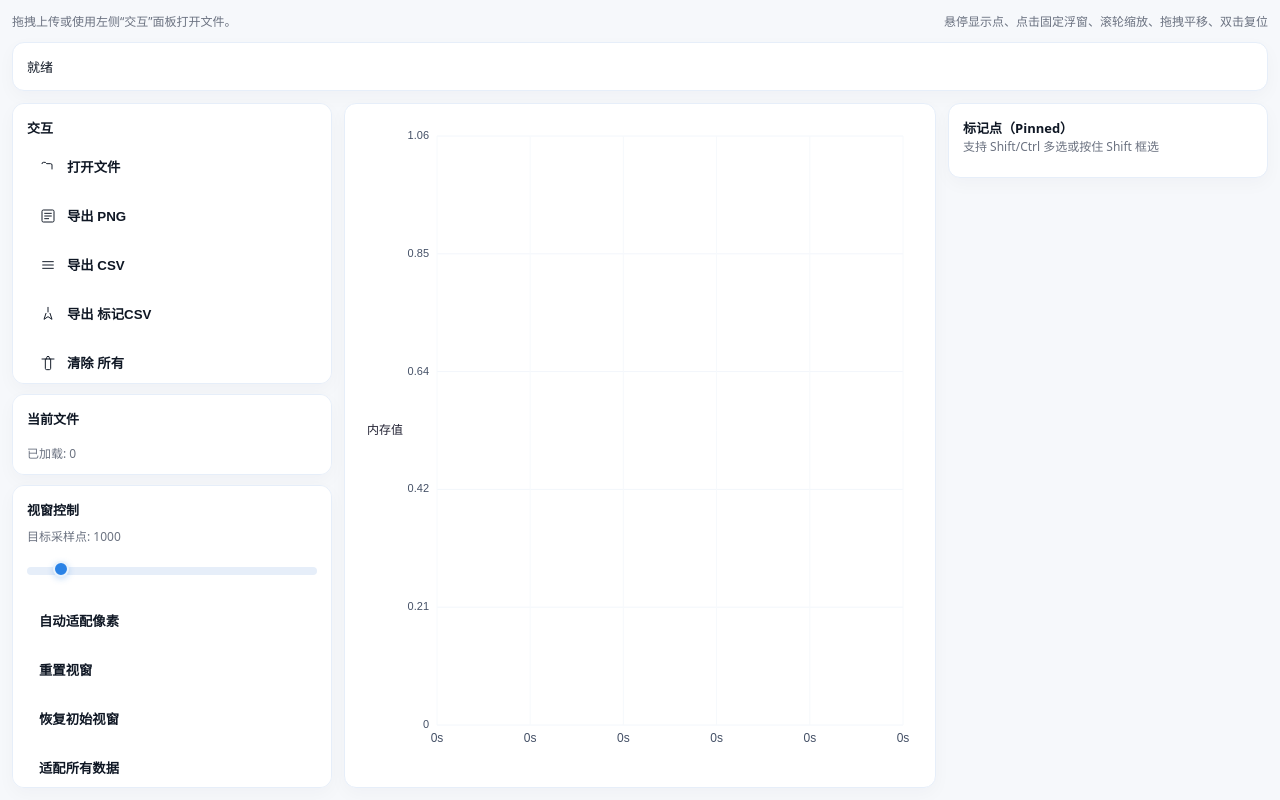
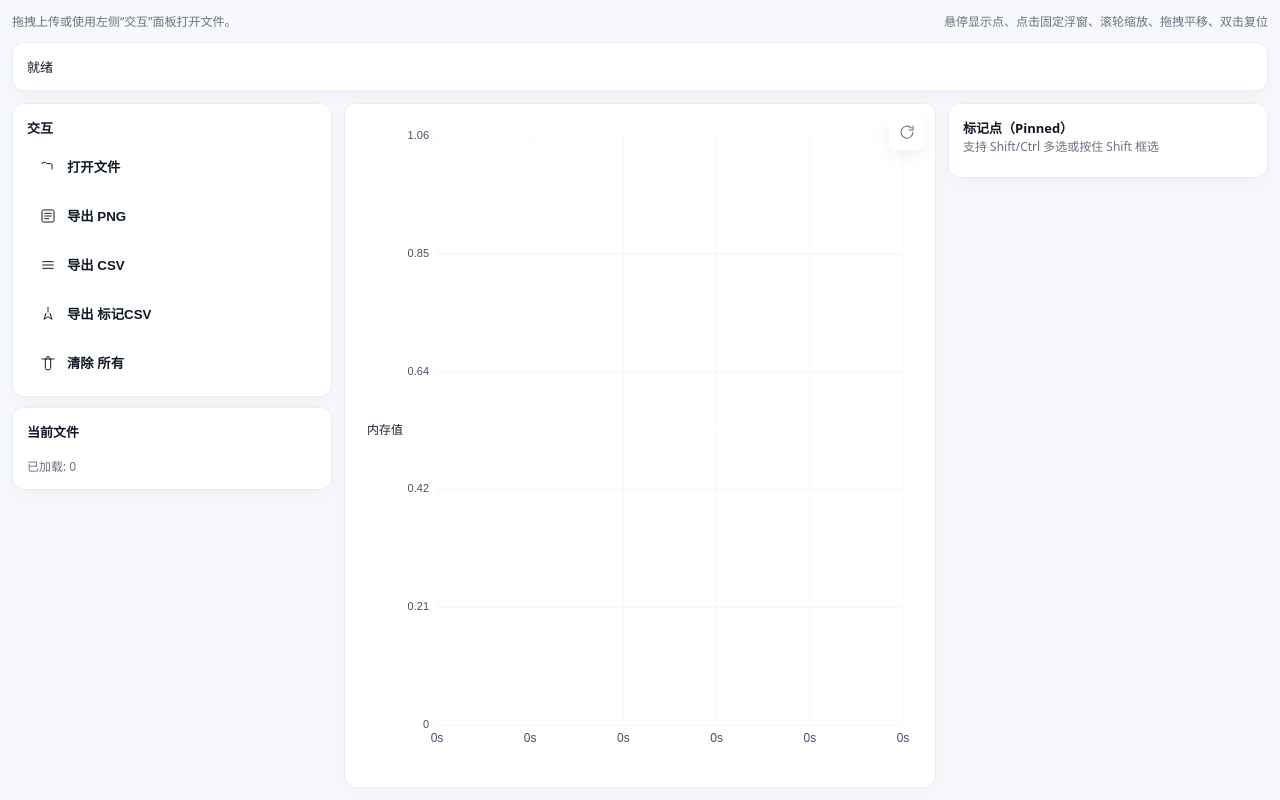
Before and after one commit to hovsid/MemDumpView, a website built with Vite: page index.html in a window 1280 px wide. Built offline with nearby package versions, Linux system fonts and the light colour scheme; files whose address does not match are found by name.

Commit message:
remove redundant card

```diff
--- a/src/components/Sidebar.js
+++ b/src/components/Sidebar.js
@@ -44,21 +44,6 @@ export class Sidebar {
         <div id="legend" class="legend" style="margin-top:8px;"></div>
         <div class="small" style="margin-top:8px">已加载: <span id="seriesCount">0</span></div>
       </div>
-      <div class="box" aria-label="视窗控制">
-        <strong>视窗控制</strong>
-        <div class="control-inline" style="margin-top:8px; display:flex; align-items:center; gap:10px;">
-          <div style="flex:1; min-width:0;">
-            <label style="display:block; font-size:12px; color:var(--muted); margin-bottom:6px;">目标采样点: <span id="globalTarget">1000</span></label>
-            <input id="targetPoints" type="range" min="50" max="10000" step="10" value="1000" />
-          </div>
-        </div>
-        <div style="margin-top:8px;">
-          <button id="autoFit" class="card-btn">自动适配像素</button>
-          <button id="zoomReset" class="card-btn">重置视窗</button>
-          <button id="resetOriginal" class="card-btn">恢复初始视窗</button>
-          <button id="fitAll" class="card-btn">适配所有数据</button>
-        </div>
-      </div>
     `;
     this._refs = {
       openFile: this.el.querySelector('#openFile'),
@@ -67,12 +52,6 @@ export class Sidebar {
       exportPinned: this.el.querySelector('#exportPinned'),
       clearAll: this.el.querySelector('#clearAll'),
       legend: this.el.querySelector('#legend'),
-      targetPoints: this.el.querySelector('#targetPoints'),
-      globalTarget: this.el.querySelector('#globalTarget'),
-      autoFit: this.el.querySelector('#autoFit'),
-      zoomReset: this.el.querySelector('#zoomReset'),
-      resetOriginal: this.el.querySelector('#resetOriginal'),
-      fitAll: this.el.querySelector('#fitAll'),
       seriesCount: this.el.querySelector('#seriesCount')
     };
     this._attach();
@@ -84,14 +63,6 @@ export class Sidebar {
     this._refs.exportCsv.addEventListener('click', () => this.onExportCSV());
     this._refs.exportPinned.addEventListener('click', () => this.onExportPinned());
     this._refs.clearAll.addEventListener('click', () => this.onClearAll());
-    this._refs.targetPoints.addEventListener('input', (e) => {
-      this._refs.globalTarget.textContent = e.target.value;
-      this.onTargetChange(Number(e.target.value));
-    });
-    this._refs.autoFit.addEventListener('click', () => this.onAutoFit());
-    this._refs.zoomReset.addEventListener('click', () => this.onZoomReset());
-    this._refs.resetOriginal.addEventListener('click', () => this.onResetOriginal());
-    this._refs.fitAll.addEventListener('click', () => this.onFitAll());
   }
 
   updateLegend(seriesList) {
@@ -112,12 +83,11 @@ export class Sidebar {
       // click toggles visibility via provided callback (main app should set sidebar.legendClick)
       item.addEventListener('click', (ev) => {
         ev.stopPropagation();
-        // toggle visual immediately for snappy feedback; main handler will update actual series visibility/state
         item.style.opacity = (s.visible ? '0.45' : '1');
         this.legendClick(s);
       });
 
-      // explicit hover highlight (ensure visible even if :hover doesn't render due to environment)
+      // explicit hover highlight
       item.addEventListener('mouseenter', () => {
         item.style.transform = 'translateY(-3px)';
         item.style.boxShadow = 'var(--shadow-subtle)';
--- a/src/main.js
+++ b/src/main.js
@@ -21,7 +21,26 @@ const rightbar = document.getElementById('rightbar');
 
 const chart = new Chart(chartWrap);
 
-// tooltip element (hover)
+// add a small reset button in the top-right corner of the chart card
+const resetBtn = document.createElement('button');
+resetBtn.className = 'chart-reset-btn';
+resetBtn.title = '重置视窗';
+resetBtn.innerHTML = `
+  <svg viewBox="0 0 24 24" width="16" height="16" fill="none" xmlns="http://www.w3.org/2000/svg" aria-hidden="true">
+    <path d="M21 12a9 9 0 1 1-2.6-6.1" stroke="currentColor" stroke-width="1.6" stroke-linecap="round" stroke-linejoin="round"/>
+    <path d="M21 3v6h-6" stroke="currentColor" stroke-width="1.6" stroke-linecap="round" stroke-linejoin="round"/>
+  </svg>
+`;
+chartWrap.appendChild(resetBtn);
+resetBtn.addEventListener('click', () => {
+  if (!chart.originalViewSet) { setStatus('尚未记录初始视窗'); return; }
+  chart.viewMinX = chart.originalViewMin;
+  chart.viewMaxX = chart.originalViewMax;
+  chart.resampleInViewAndRender();
+  setStatus('视窗已重置');
+});
+
+// tooltip element
 const tooltip = document.createElement('div');
 tooltip.className = 'tooltip';
 document.body.appendChild(tooltip);
@@ -39,7 +58,7 @@ pinnedListContainer.innerHTML = `<strong>标记点（Pinned）</strong><div clas
 rightbar.appendChild(pinnedListContainer);
 const pinnedList = new PinnedList(document.getElementById('pinnedListRoot'));
 
-// wire sidebar basic actions
+// wire sidebar
 sidebar.onOpenFile = async () => {
   const fi = document.createElement('input');
   fi.type = 'file'; fi.accept = '.csv,text/csv,text/plain'; fi.multiple = true; fi.style.display = 'none';
@@ -76,7 +95,7 @@ sidebar.onExportPinned = () => {
   const url = URL.createObjectURL(blob); const a = document.createElement('a'); a.href = url; a.download = 'pinned.csv'; document.body.appendChild(a); a.click(); a.remove(); URL.revokeObjectURL(url);
 };
 sidebar.onClearAll = () => { chart.seriesList = []; chart.clearPinned(); chart.resampleInViewAndRender(); sidebar.updateLegend([]); pinnedList.setPinned([]); setStatus('已清除所有序列及标记'); };
-sidebar.onTargetChange = (v) => { /* optional: forward to chart.setSampleTarget if implemented */ };
+sidebar.onTargetChange = (v) => { /* optionally forward to chart */ };
 sidebar.onAutoFit = () => { chart.resampleInViewAndRender(); setStatus('已自动适配像素'); };
 sidebar.onZoomReset = () => { chart.viewMinX = 0; chart.viewMaxX = chart.computeGlobalExtents().max; chart.resampleInViewAndRender(); setStatus('视窗已重置'); };
 sidebar.onResetOriginal = () => {
@@ -85,7 +104,7 @@ sidebar.onResetOriginal = () => {
 };
 sidebar.onFitAll = () => { const ext = chart.computeGlobalExtents(); chart.viewMinX = 0; chart.viewMaxX = ext.max; chart.resampleInViewAndRender(); setStatus('已适配所有数据'); };
 
-// --- Ensure legend click toggles visibility (fix for the repeated regression)
+// ensure legend click toggles visibility
 sidebar.legendClick = (series) => {
   series.visible = !series.visible;
   chart.resampleInViewAndRender();
@@ -100,7 +119,7 @@ chart.on('pinnedChanged', (pins) => {
   pinnedList.setPinned(pins);
 });
 chart.on('resampled', () => {
-  // pinned tooltips will be updated on 'rendered' event
+  // update pinned tooltips positions via render event
 });
 chart.on('rendered', ({metrics}) => {
   // update pinned tooltip DOM positions if pinned exist
@@ -129,7 +148,7 @@ pinnedList.onSelect = (p, ev) => {
   chart._emit('pinnedChanged', chart.pinnedPoints);
 };
 
-// keyboard handling
+// expose keyboard handling
 window.addEventListener('keydown', (ev) => chart.handleKeyEvent(ev), true);
 
 // Drag & drop upload (on chartWrap)
@@ -273,7 +292,7 @@ function updatePinnedTooltips(metrics) {
   }
 }
 
-// initial sample loading (best-effort)
+// try load sample files (best-effort)
 (async function tryLoadSamples() {
   const samples = ['sample1.csv', 'sample2.csv'];
   for (const s of samples) {
--- a/src/styles.css
+++ b/src/styles.css
@@ -125,3 +125,29 @@ input[type="range"]:hover::-webkit-slider-thumb { box-shadow: 0 4px 10px rgba(43
   .sidebar, .rightbar { display:none; }
   .chart-wrap { flex:1 1 auto; }
 }
+
+/* chart reset button (top-right inside .chart-wrap) */
+.chart-reset-btn {
+  position: absolute;
+  top: 10px;
+  right: 10px;
+  width: 36px;
+  height: 36px;
+  border-radius: 8px;
+  border: none;
+  background: rgba(255,255,255,0.92);
+  display: inline-flex;
+  align-items: center;
+  justify-content: center;
+  box-shadow: 0 6px 18px rgba(10,20,40,0.06);
+  cursor: pointer;
+  color: var(--muted);
+  padding: 6px;
+  z-index: 60;
+}
+.chart-reset-btn:hover {
+  transform: translateY(-2px);
+  box-shadow: 0 10px 30px rgba(10,20,40,0.09);
+  color: var(--text);
+}
+.chart-reset-btn:active { transform: translateY(0); }
```
